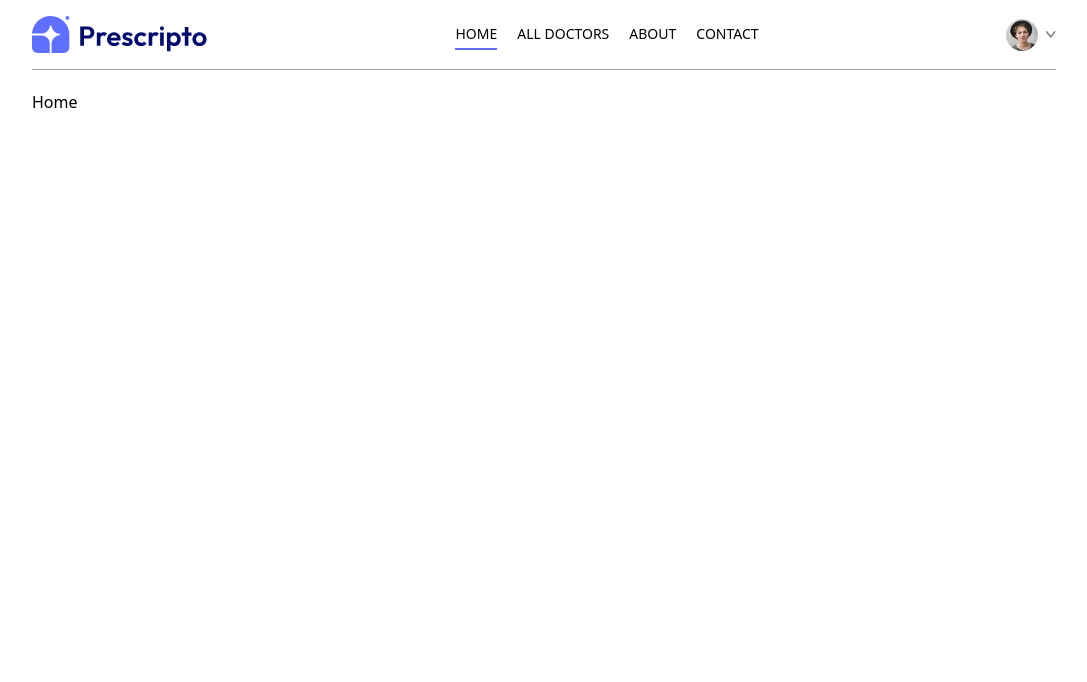
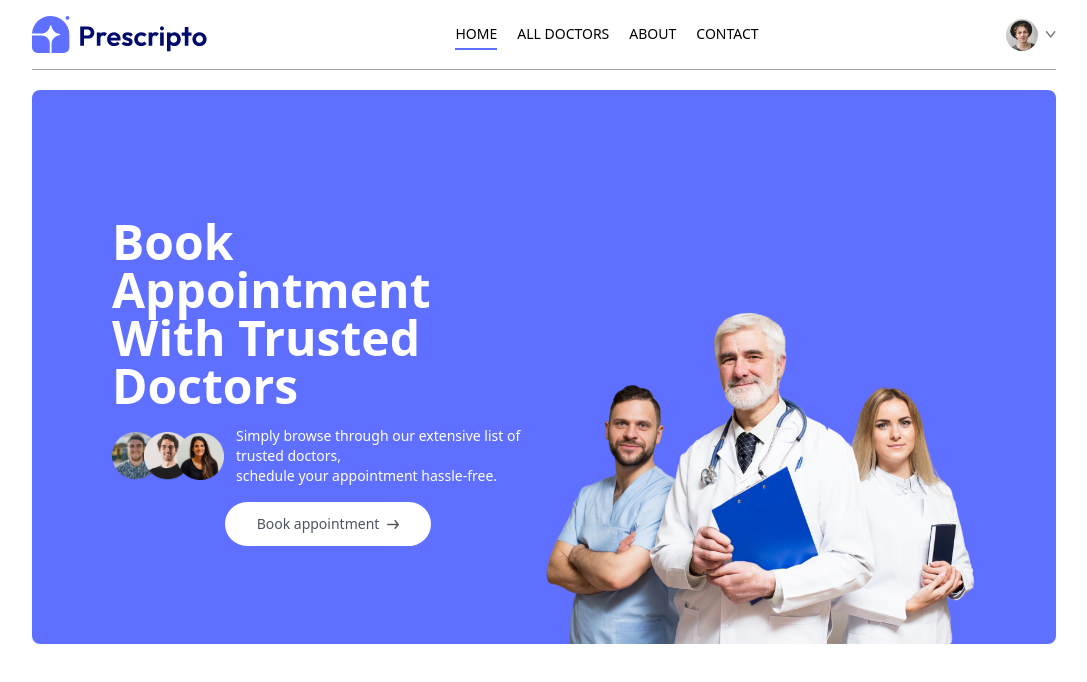
Before and after one commit to mintrgm/Kokoro-Care, a React (Vite) app in the folder frontend/: page / in a window 1280 px wide. Shown: the top 682 px of the page, without its empty margins (96-1183 px from the left). Built offline with nearby package versions, Linux system fonts and the light colour scheme.

Commit message:
Header section

```diff
--- a/frontend/src/App.jsx
+++ b/frontend/src/App.jsx
@@ -1,6 +1,6 @@
 import React from 'react'
 import {Routes, Route} from 'react-router-dom'
-import { About, Doctors, Home,Login, Contact, MyProfile, MyAppointments, Appointment } from './pages/Index'
+import { About, Doctors, Home,Login, Contact, MyProfile, MyAppointments, Appointment } from './pages'
 import Navbar from './components/Navbar'
 
 const App = () => {
--- /dev/null
+++ b/frontend/src/components/Header.jsx
@@ -0,0 +1,30 @@
+
+import {assets} from '../assets/assets'
+
+const Header = () => {
+  return (
+    <div className='flex flex-col md:flex-row flex-wrap bg-primary rounded-lg px-6 md:px-10 lg:px-20'>
+        {/* Left Side */}
+        <div className='w-full md:w-1/2 flex flex-col justify-center items-start gap-4 py-10 m-auto md:py-[10vw] md:mb-[-30px]'>
+            <p className='text-3xl md:text-4xl lg:text-5xl font-semibold text-white leading-tight'>Book Appointment <br /> With Trusted Doctors</p>
+            <div className='flex flex-col md:flex-row items-center gap-3 text-white text-sm font-light'>
+                <img className='w-28' src={assets.group_profiles} alt="" />
+                <p>Simply browse through our extensive list of trusted doctors,<br className='hidden md:block'/> schedule your appointment hassle-free.</p>
+            </div>
+            <a href="#"
+               className='flex items-center gap-2 bg-white px-8 py-3 rounded-full
+                         text-gray-600 text-sm m-auto hover:scale-105
+                         transition-all duration-300'
+                         >Book appointment
+                          <img src={assets.arrow_icon} alt="" className='w-3'/>
+                          </a>
+        </div>
+        {/* Right Side */}
+        <div className='w-full md:w-1/2 relative'>
+           <img src={assets.header_img} className="w-full md:absolute bottom-0 h-auto rounded-lg" alt="" />
+        </div>
+    </div>
+  )
+}
+
+export default Header
--- a/frontend/src/components/Navbar.jsx
+++ b/frontend/src/components/Navbar.jsx
@@ -1,4 +1,4 @@
-import React, { useState } from 'react'
+import  { useState } from 'react'
 import {assets} from '../assets/assets'
 import { NavLink, useNavigate } from 'react-router-dom'
 
--- /dev/null
+++ b/frontend/src/components/index.js
@@ -0,0 +1,4 @@
+import Navbar from "./Navbar";
+import Header from "./Header";
+
+export { Navbar, Header };
--- a/frontend/src/pages/Home.jsx
+++ b/frontend/src/pages/Home.jsx
@@ -1,8 +1,11 @@
 import React from 'react'
+import {Header} from '../components/index'
 
 const Home = () => {
   return (
-    <div>Home</div>
+    <div>
+      <Header />
+    </div>
   )
 }
 
```
Also changed, not shown: frontend/src/pages/index.js (renamed from frontend/src/pages/Index.jsx).
